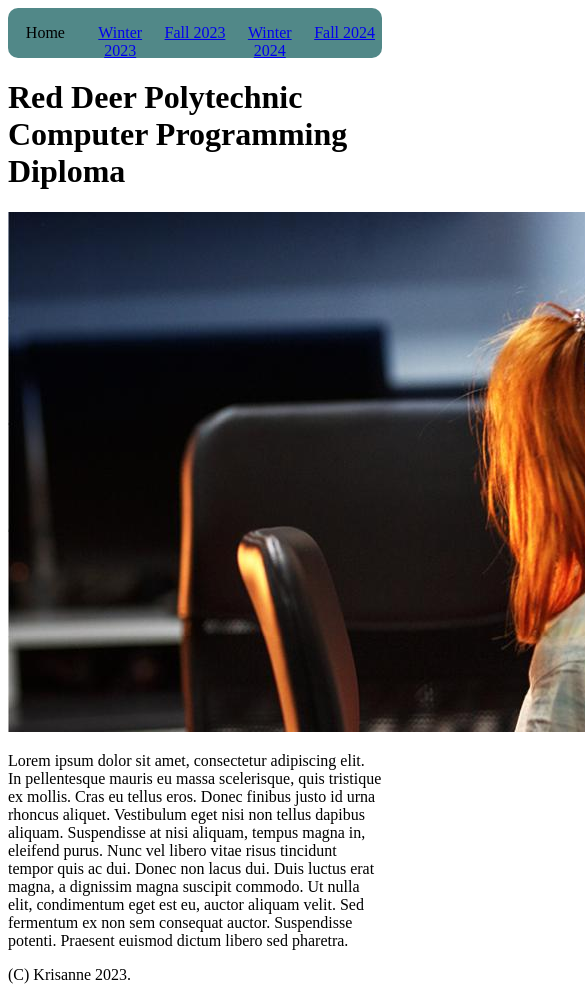
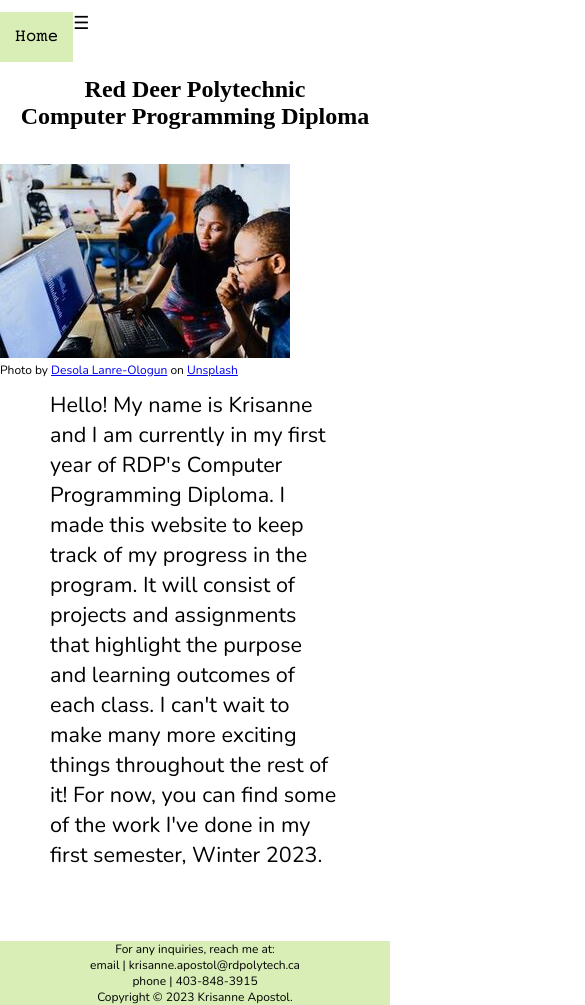
Before and after one commit to kriostt/kriostt, a plain HTML site: page index.html in a window 390 px wide. Shown: the top 1005 px of the page, 585 px wide, since content can reach past the window. Drawn offline with nearby package versions, Linux system fonts and the light colour scheme; a web font is replaced by a local one.

Commit message:
Add files via upload

```diff
--- a/index.html
+++ b/index.html
@@ -3,41 +3,169 @@
   <head>
     <meta charset="utf-8" />
     <meta name="viewport" content="width=device-width" />
-    <link rel="stylesheet" href="style.css" />
-    <title>RDP Computer Programming Diploma</title>
+    <title>Krisanne's Computer Programming Diploma</title>
+    <link rel="preconnect" href="https://fonts.googleapis.com">
+    <link rel="preconnect" href="https://fonts.gstatic.com" crossorigin>
+    <link href="https://fonts.googleapis.com/css2?family=Chonburi&display=swap" rel="stylesheet">
+    <link rel="preconnect" href="https://fonts.googleapis.com">
+    <link rel="preconnect" href="https://fonts.gstatic.com" crossorigin>
+    <link href="https://fonts.googleapis.com/css2?family=Chonburi&family=Courier+Prime&display=swap" rel="stylesheet">
+    <link rel="preconnect" href="https://fonts.googleapis.com">
+    <link rel="preconnect" href="https://fonts.gstatic.com" crossorigin>
+    <link href="https://fonts.googleapis.com/css2?family=Chonburi&family=Courier+Prime&family=Nunito&display=swap" rel="stylesheet">
+    <style>
+      html {
+        font-size: 12px;
+      }
+      body {
+        margin: 0 auto;
+        font-family: 'Nunito';
+        width: 100%;
+      }
+      nav {
+        position: fixed;
+        top: 0;
+        width: 100%;
+        background-color: #FFFFFF;
+        font-size: 1.5rem;
+        padding-top: 12px;
+        padding-bottom: 12px;
+        font-family: 'Courier Prime';
+      }
+      header {
+        font-family: 'Chonburi';
+        text-align: center;
+        font-size: 2rem;
+        padding-top: 2rem;
+      }
+      main figure {
+        float: left;
+      }
+      main > p {
+        padding: 50px;
+        font-size: 1.8rem;
+      }
+      footer {
+        width: 100%;
+        bottom: 0;
+        background-color: #D9EEB6;
+        text-align: center;
+        font-size: 1rem;
+        display: flow-root;
+      }
+      @media (max-width: 400px) {
+        .parent {
+          grid-template-columns: 100%;
+          grid-template-rows: auto;
+        }
+        .parent > * {
+          grid-column: 1 / -1 !important;
+          grid-row: auto !important;
+        }
+        .parent > header {
+          font-size: 1rem;
+          padding-top: 5rem;
+        }
+        main figure {
+          margin-left: auto;
+          margin-right: auto;
+        }
+        .parent > p {
+          font-size: 0.5rem;
+          margin: 10px;
+        }
+
+      }
+      /* NAVIGATION */
+      nav {
+        overflow: hidden;
+      }
+      nav a {
+        display: inline;
+        padding: 12px 16px;
+        color: black;
+        text-decoration: none;
+      }
+      nav > a.hamburger {
+        display: none;
+      }
+      nav > a:hover {
+        background-color: #F79B83;
+      }
+      nav > a.active {
+        background-color: #D9EEB6;
+      }
+      @media screen and (max-width: 600px) {
+        nav a:not(:first-child) { display: none; }
+        nav a { float: left; padding: 15px; }
+        nav a.hamburger { float: right; display: block; }
+      }
+      @media screen and (max-width: 600px) {
+        nav.responsive {position: relative;}
+        nav.responsive .hamburger {
+          position: absolute;
+          right: 0;
+          top: 0;
+        }
+        nav.responsive a {
+          float: none;
+          display: block;
+          text-align: left;
+        }
+      }
+    </style>
   </head>
 
   <body>
-    <nav>
-      <ul>
-        <li>Home</li>
-        <li><a href="winter2023.html">Winter 2023</a></li>
-        <li><a href="fall2023.html">Fall 2023</a></li>
-        <li><a href="winter2024.html">Winter 2024</a></li>
-        <li><a href="fall2024.html">Fall 2024</a></li>
-      </ul>
-    </nav>
+    <div class="parent">
+      <nav class="navigation" id="nav">
+          <a href="index.html" class="active">Home</a>
+          <a href="winter2023.html">Winter 2023</a>
+          <a href="fall2023.html">Fall 2023</a>
+          <a href="winter2024.html">Winter 2024</a>
+          <a href="fall2024.html">Fall 2024</a>
+          <a href="javascript:void(0);" class="hamburger" onclick="nav()"></a>
+            ☰
+      </nav>
 
-    <header><h1>Red Deer Polytechnic Computer Programming Diploma</h1></header>
+      <header><h1>Red Deer Polytechnic </br> Computer Programming Diploma</h1></header>
 
-    <img src="cpro.jpg" alt="Girls enjoying coding!"/>
+      <main>
+        <figure>
+          <picture>
+            <source media="(max-width: 599px)" srcset="home_small.jpg"/>
+            <source media="(min-width: 600px)" srcset="home_large.jpg"/>
+            <img src="homeimg-default.jpeg" alt="Colleagues collaborating on code!" />
+          </picture>
+          <figcaption>Photo by <a href="https://unsplash.com/ko/@disruptxn?utm_source=unsplash&utm_medium=referral&utm_content=creditCopyText">Desola Lanre-Ologun</a> on <a href="https://unsplash.com/photos/kwzWjTnDPLk?utm_source=unsplash&utm_medium=referral&utm_content=creditCopyText">Unsplash</a></figcaption>
+        </figure>
+        <p>
+          Hello! My name is Krisanne and I am currently in my first year of RDP's Computer Programming Diploma.
+          I made this website to keep track of my progress in the program.
+          It will consist of projects and assignments that highlight the purpose and learning outcomes of each class.
+          I can't wait to make many more exciting things throughout the rest of it!
+          For now, you can find some of the work I've done in my first semester, Winter 2023.
+        </p>
+      </main>
 
-    <p>
-      Lorem ipsum dolor sit amet, consectetur adipiscing elit.
-      In pellentesque mauris eu massa scelerisque, quis tristique ex mollis.
-      Cras eu tellus eros. Donec finibus justo id urna rhoncus aliquet.
-      Vestibulum eget nisi non tellus dapibus aliquam.
-      Suspendisse at nisi aliquam, tempus magna in, eleifend purus.
-      Nunc vel libero vitae risus tincidunt tempor quis ac dui.
-      Donec non lacus dui. Duis luctus erat magna, a dignissim magna suscipit commodo.
-      Ut nulla elit, condimentum eget est eu, auctor aliquam velit.
-      Sed fermentum ex non sem consequat auctor. Suspendisse potenti.
-      Praesent euismod dictum libero sed pharetra.
-    </p>
+      <footer>
+        For any inquiries, reach me at:
+        </br>email | krisanne.apostol@rdpolytech.ca
+        </br>phone | 403-848-3915
+        </br>
+        Copyright © 2023 Krisanne Apostol.
+      </footer>
 
-    <footer>
-      (C) Krisanne 2023.
-    </footer>
+    </div>
+    <script>
+      function nav() {
+        var x = document.getElementById("nav");
+        if (x.className === "navigation") {
+          x.className += " responsive";
+        } else {
+          x.className = "navigation";
+        }
+      }
+    </script>
   </body>
-
 </html>
--- a/style.css
+++ b/style.css
@@ -21,7 +21,6 @@ nav li {
 
 main {
   display: flex;
-
 }
 
 article {
```
Also changed, not shown: home_large.jpg (added), home_small.jpg (added). Lines whose indentation alone changed are shown as unchanged.
